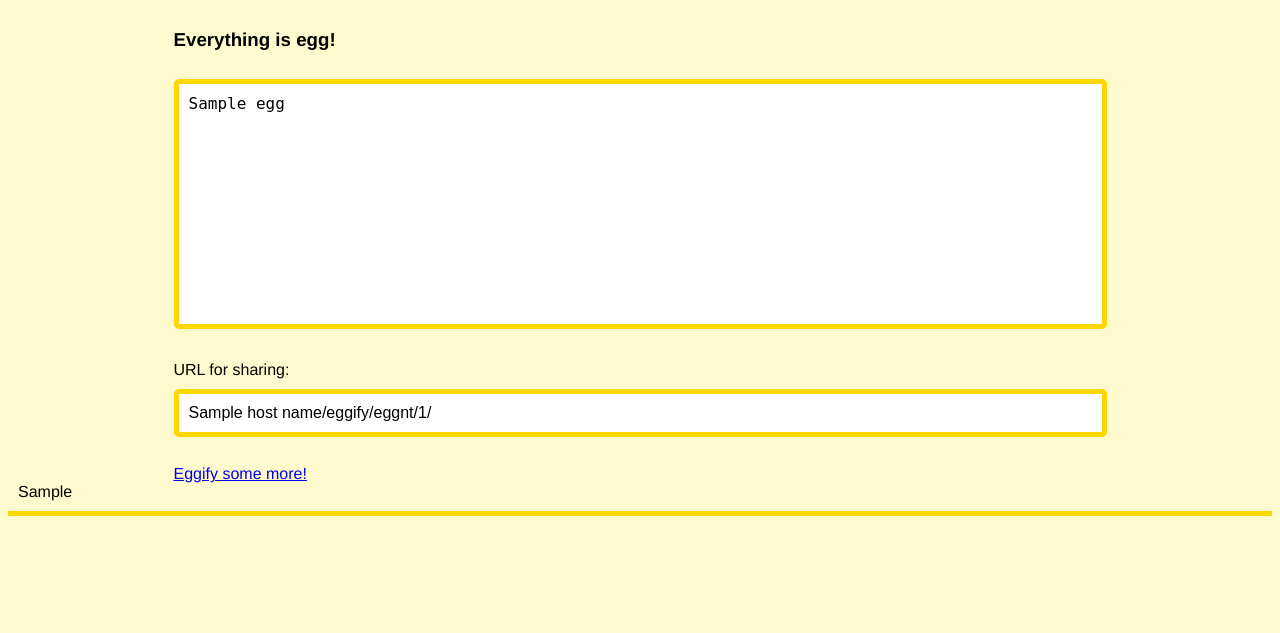
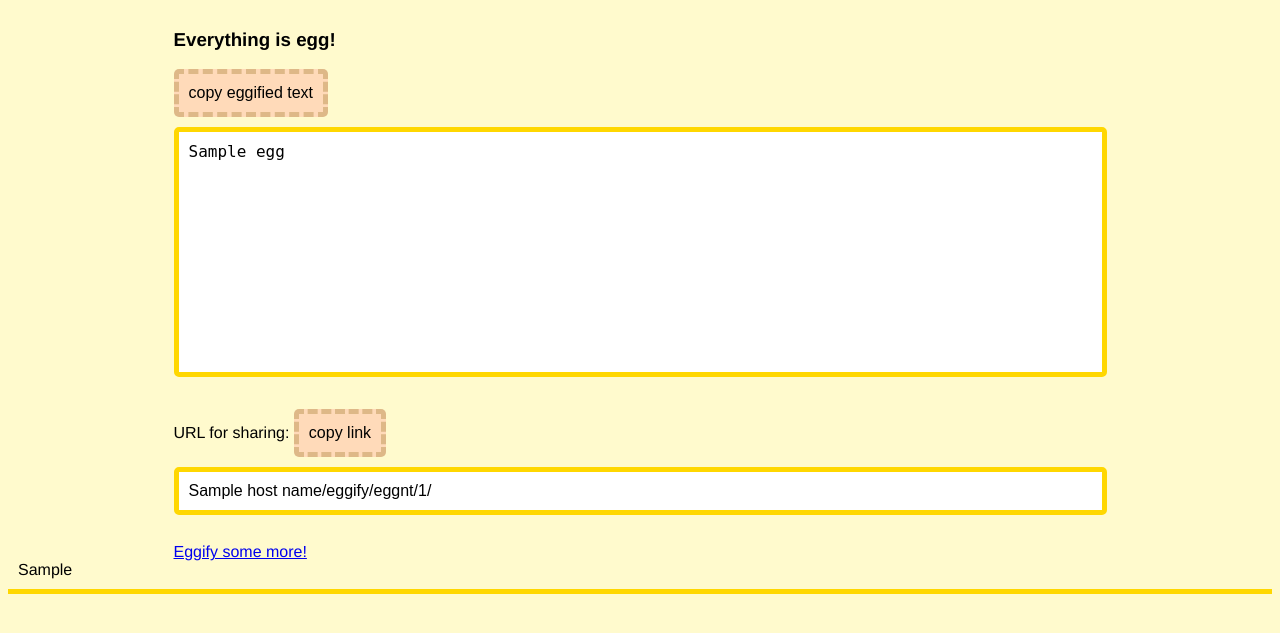
Before and after one commit to ad-egg/eggify, a Django app: template eggify/templates/eggify/egged.html in a window 1280 px wide. Shown: the part 33-666 px from the top of the page. Run offline with Django 3.2, Linux system fonts and the light colour scheme; tables that the repository leaves empty hold one stand-in row (values such as "Sample post"); the template is opened without the code that fills it: values that come from a table or form of the project are taken from there, most other values are stand-ins (such as "Sample title", 1, 10 or a date in 2020).

Commit message:
added buttons for copy text fields

```diff
--- /dev/null
+++ b/eggify/static/eggify/scripts.js
@@ -0,0 +1,27 @@
+function copyEgg() {
+  // gets the text box
+  let copyText = document.getElementById("eggOutput");
+  // selects the text field
+  copyText.select();
+  // copies text inside the text field
+  document.execCommand("copy");
+  // get the button
+  let eggButton = document.getElementById("eggButton");
+  let originalText = eggButton.innerHTML;
+  eggButton.innerHTML = "copied egg!";
+  setTimeout(function(){
+    eggButton.innerHTML = originalText;
+  }, 2000)
+}
+
+function copyLink() {
+  let copyText = document.getElementById("eggntLink");
+  copyText.select()
+  document.execCommand("copy");
+  let linkButton = document.getElementById("linkButton");
+  let originalText = linkButton.innerHTML;
+  linkButton.innerHTML = "link copied!";
+  setTimeout(function(){
+    linkButton.innerHTML = originalText;
+  }, 2000)
+}
--- a/eggify/templates/eggify/egged.html
+++ b/eggify/templates/eggify/egged.html
@@ -5,6 +5,7 @@
 		<META name="viewport" content="width=device-width, initial-scale=1, shrink-to-fit=no">
                 <TITLE>Eggified</TITLE>
 		<LINK rel="stylesheet" type="text/css" href="{% static 'eggify/style.css' %}">
+		<SCRIPT type="text/javascript" src="/static/eggify/scripts.js"></SCRIPT>
         </HEAD>
 
         <BODY>
@@ -15,11 +16,12 @@
 			<DIV>
 				<SECTION>
 				<H3>Everything is egg!</H3>
-				<TEXTAREA readonly=True>{{ egg }}</TEXTAREA>
+				<BUTTON id="eggButton" onclick="copyEgg()">copy eggified text</BUTTON>
+				<TEXTAREA readonly=True id="eggOutput">{{ egg }}</TEXTAREA>
 				<br><br>
-				URL for sharing:
+				URL for sharing: <BUTTON id="linkButton" onclick="copyLink()">copy link</BUTTON>
 				<br>
-				<input type=text readonly=True value="{{ host_name }}{% url 'eggify:detail' eggnt.id %}">
+				<input type=text readonly=True id="eggntLink" value="{{ host_name }}{% url 'eggify:detail' eggnt.id %}">
 				<br><br>
 				<a href="{% url 'eggify:index' %}">Eggify some more!</a>
 				</SECTION>
```
